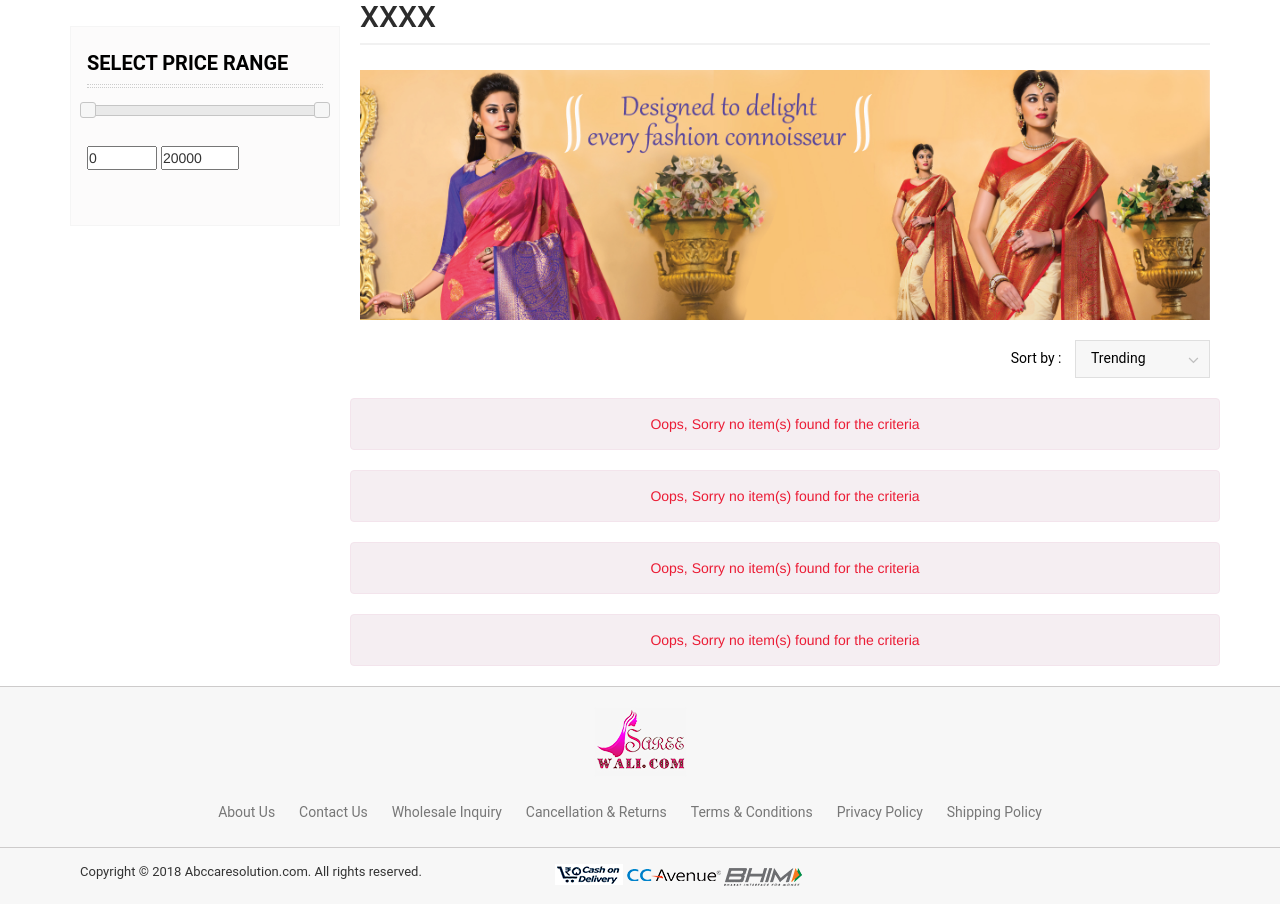
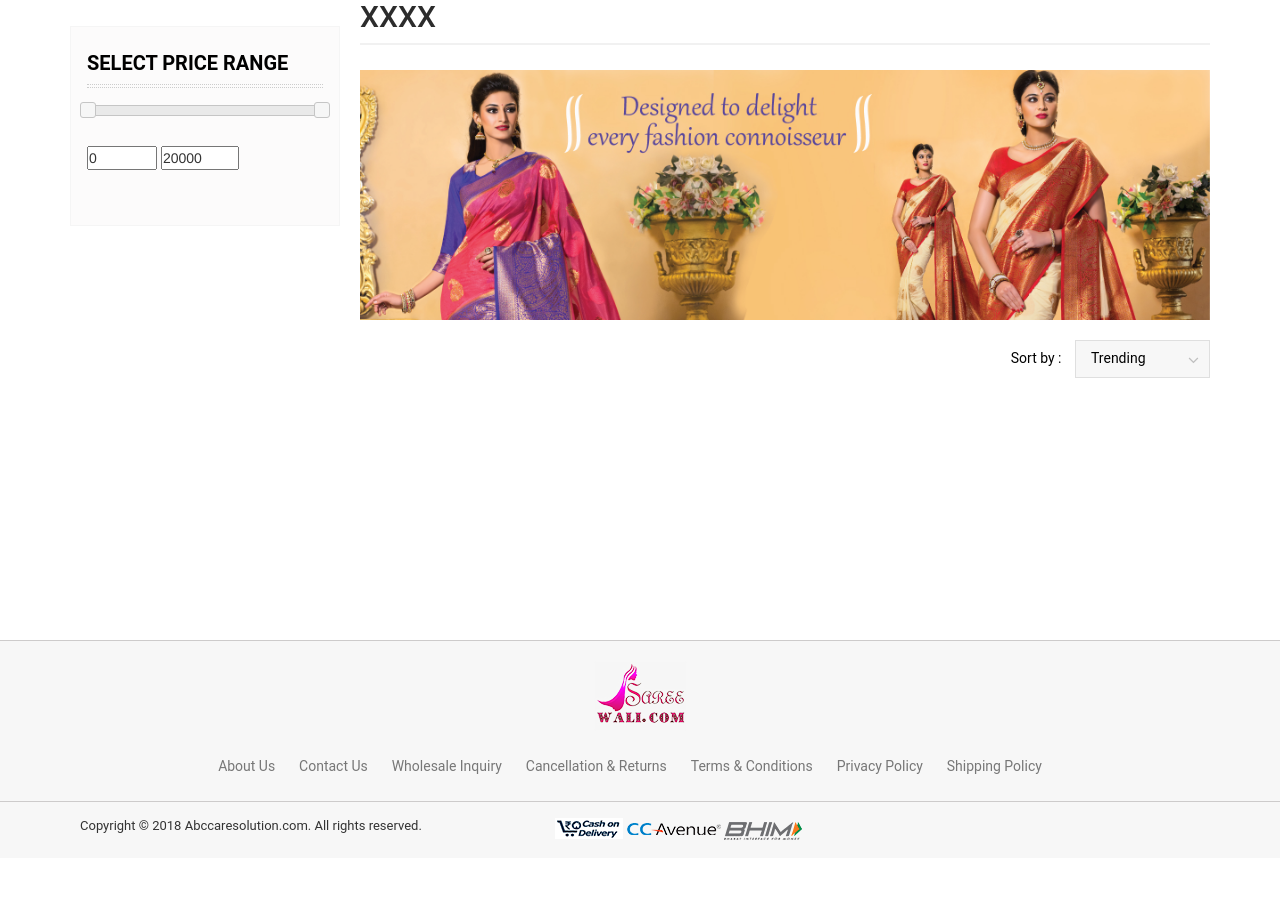
Before and after one commit to partha2008/sareewali, a CodeIgniter app: page /sareewali/product-list/xxxx in a window 1280 px wide. Shown: the part 165-1069 px from the top of the page. After the commit the page ends 1005 px from the top, so only its background shows below. Run offline with CodeIgniter, Linux system fonts and the light colour scheme; data comes from the database, SQL or seed files in the repository; data that the repository does not hold is empty; some libraries are stand-ins or nearby versions.

Commit message:
product list

```diff
--- a/application/views/partials/products.php
+++ b/application/views/partials/products.php
@@ -63,7 +63,5 @@
           </div>
           <?php
             }
-          }else{
-            echo '<div class="no-prd">Oops, Sorry no item(s) found for the criteria</div>';
           }
           ?>
```
